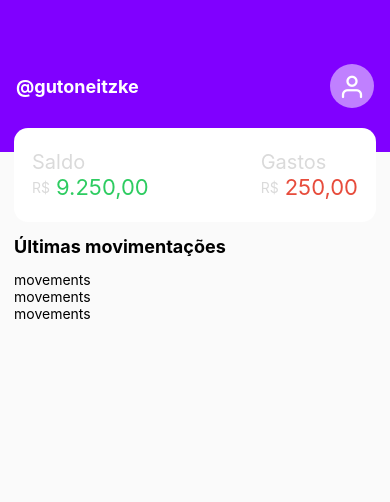
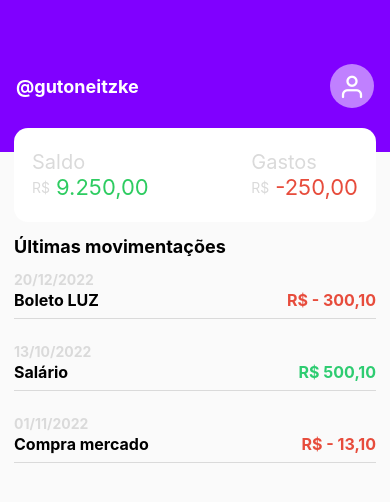
Before and after one commit to Gutoneitzke/finance-app-react-native, a React Native app: screen / in a window 390 px wide. Shown: the top 502 px of the page. Built offline with nearby package versions, Linux system fonts and the light colour scheme.

Commit message:
feat: new component to shw movements informations

```diff
--- a/src/components/Movements/index.js
+++ b/src/components/Movements/index.js
@@ -1,16 +1,56 @@
 import React from 'react';
-import { View, Text, StyleSheet } from 'react-native';
+import { View, Text, StyleSheet, TouchableOpacity } from 'react-native';
 
-export default function Movements() {
+export default function Movements({ data }) {
  return (
-   <View style={styles.container}>
-       <Text>movements</Text>
-    </View>
+   <TouchableOpacity style={styles.container}>
+        <Text style={styles.date}>
+            {data.date}
+        </Text>
+
+        <View style={styles.content}>
+            <Text style={styles.label}>
+                {data.label}
+            </Text>
+            <Text
+                style={data.type == 1 ? styles.value : styles.expenses}
+            >
+                {data.type == 1 ? `R$ ${data.value}` : `R$ - ${data.value}`}
+            </Text>
+        </View>
+    </TouchableOpacity>
   );
 }
 
 const styles = StyleSheet.create({
     container: {
-
+        flex: 1,
+        marginBottom: 24,
+        borderBottomWidth: 0.5,
+        borderBottomColor: '#dadada'
+    },
+    content: {
+        flexDirection: 'row',
+        justifyContent: 'space-between',
+        marginTop: 2,
+        marginBottom: 8
+    },
+    date: {
+        color: '#dadada',
+        fontWeight: 'bold'
+    },
+    label: {
+        fontWeight: 'bold',
+        fontSize: 16
+    },
+    value: {
+        fontWeight: 'bold',
+        fontSize: 16,
+        color: '#2ecc71'
+    },
+    expenses: {
+        fontWeight: 'bold',
+        fontSize: 16,
+        color: '#e74c3c'
     }
 });
--- a/src/pages/Home/index.js
+++ b/src/pages/Home/index.js
@@ -8,7 +8,7 @@ const list = [
     id: 1,
     label: 'Boleto LUZ',
     value: '300,10',
-    date: '20.12.2022',
+    date: '20/12/2022',
     type: 0 //gastos
   },
   {
@@ -31,14 +31,14 @@ export default function Home() {
   return (
     <View style={styles.container}>
         <Header name="@gutoneitzke" />
-        <Balance balance="9.250,00" expenses="250,00" />
+        <Balance balance="9.250,00" expenses="-250,00" />
         <Text style={styles.title}>Últimas movimentações</Text>
         <FlatList
           style={styles.list}
           data={list}
           keyExtractor={(item) => String(item.id)}
           showsVerticalScrollIndicator={false}
-          renderItem={({ item }) => <Movements /> }
+          renderItem={({ item }) => <Movements data={item}/> }
         ></FlatList>
     </View>
   );
```
